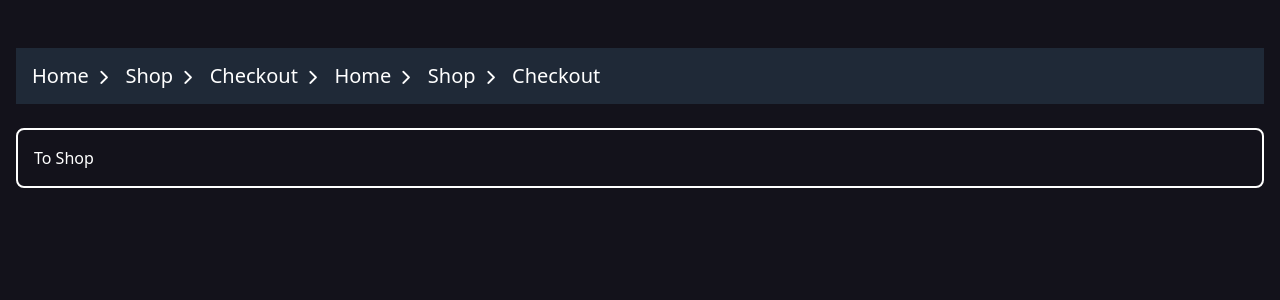
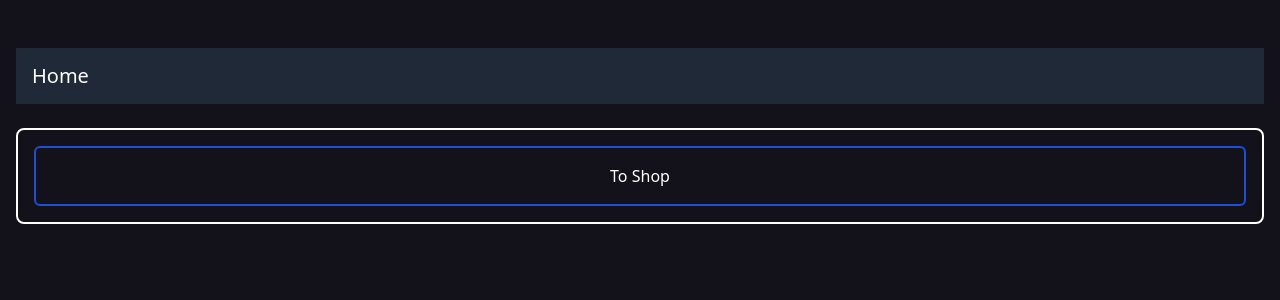
Before and after one commit to onth0s/test-link-navigation, a React (Create React App) app: page / in a window 1280 px wide. Shown: the top 300 px of the page. Built offline with nearby package versions, Linux system fonts and the light colour scheme.

Commit message:
almost almost there

```diff
--- a/src/App.js
+++ b/src/App.js
@@ -1,23 +1,44 @@
+import { useEffect, useState } from 'react';
 import { Routes, Route, useLocation } from 'react-router-dom';
 
 import { Home, Shop } from './pages';
 import { Books, Games } from './pages/Shop';
 
 import { NavLinkBar } from './components';
-import { useEffect, useState } from 'react';
 
 function App() {
-	const links = useState([
-		'Home'
+	const [links, setLinks] = useState([
+		{ name: 'home', route: '/' },
 	]);
 
 	const { pathname } = useLocation();
+
 	useEffect(() => {
 		console.log(`pathname: ${pathname}`);
+
+		const names = pathname === '/' ? [""] : pathname.split('/');
+		let names2 = [];
+
+		for (let i = 0; i < names.length; i++) {
+			let str = '';
+
+			for (let j = 0; j < i + 1; j++) {
+				str += names[j] + (j === i ? '' : '/');
+			}
+
+			names2[i] = str;
+		}
+
+		console.log('names2:');
+		console.log(names2);
+
+		// setLinks(l => []);
 	}, [pathname]);
 
 	return (<div className="container mx-auto">
-		<NavLinkBar
+		<NavLinkBar links={links} />
+
+		{/* <NavLinkBar
 			links={[
 				{
 					name: 'home',
@@ -31,20 +52,8 @@ function App() {
 					name: 'checkout',
 					route: '/checkout'
 				},
-				{
-					name: 'home',
-					route: '/'
-				},
-				{
-					name: 'shop',
-					route: '/shop'
-				},
-				{
-					name: 'checkout',
-					route: '/checkout'
-				},
 			]}
-		/>
+		/> */}
 
 		{/* <div className="border-2 border-white rounded-lg p-4 mx-4 mb-2">
 			<Games />
--- a/src/pages/Home/index.js
+++ b/src/pages/Home/index.js
@@ -2,6 +2,8 @@ import { Link } from "react-router-dom";
 
 export const Home = () => {
 	return (<div>
-		<Link to="/shop">To Shop</Link>
+		<Link to="/shop" className="cursor-pointer border-2 border-blue-700 rounded-md py-4 flex items-center justify-center">
+			To Shop
+		</Link>
 	</div>);
 }
--- /dev/null
+++ b/src/utils/URLs/index.js
@@ -0,0 +1,3 @@
+export const URLs = [
+	{ route: '', name: 'Home' },
+]
```
